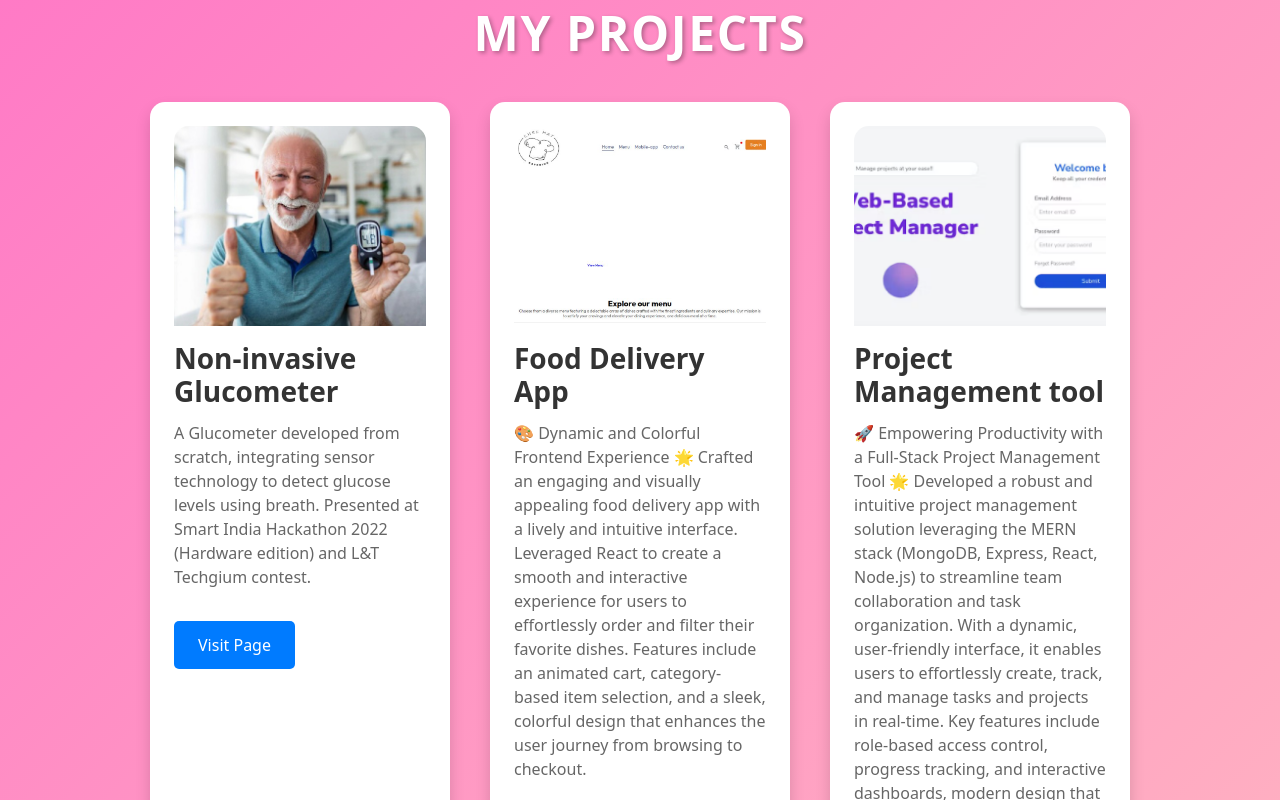
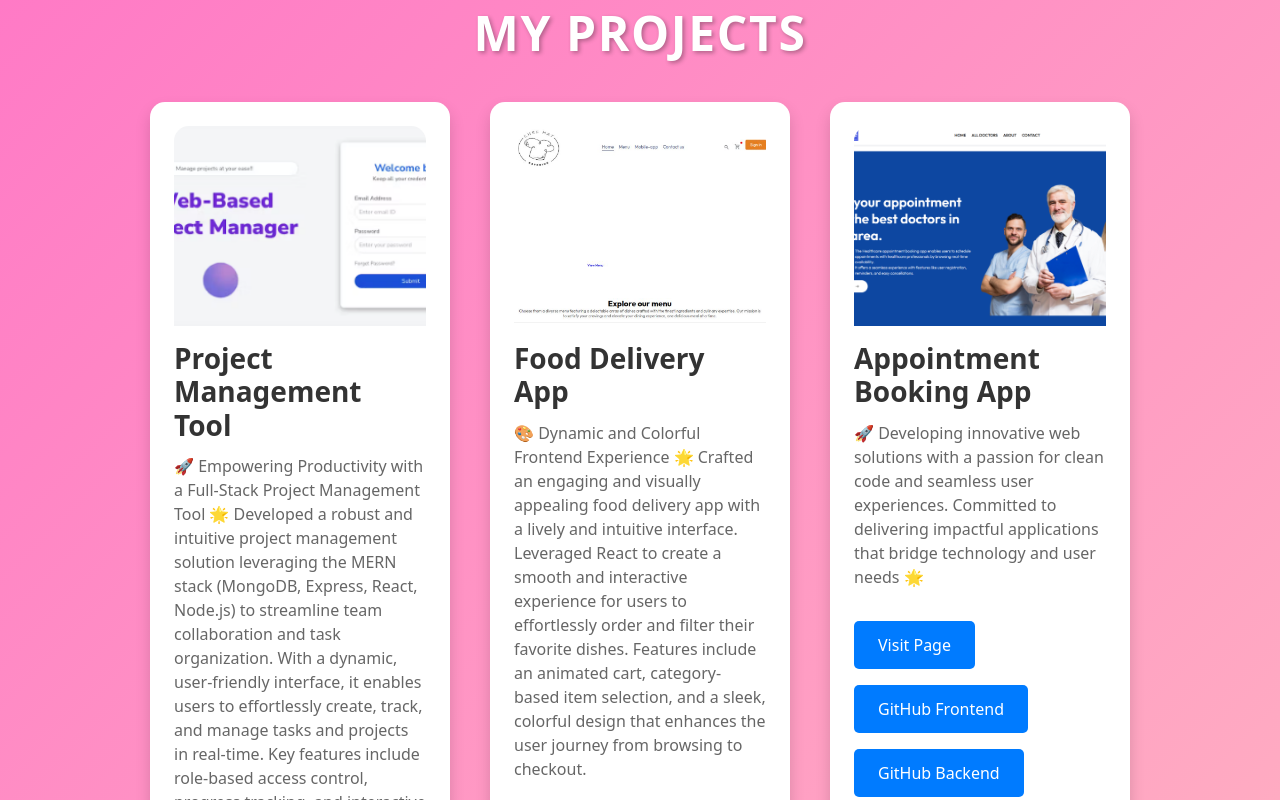
Before and after one commit to PriyankagithubS/portfolio, a React (Vite) app: page / in a window 1280 px wide. Shown: the part 1700-2500 px from the top of the page. Built offline with nearby package versions, Linux system fonts and the light colour scheme.

Commit message:
Projects Added

```diff
--- a/src/Components/Projects.jsx
+++ b/src/Components/Projects.jsx
@@ -6,25 +6,31 @@ import './Projects.css';
 const projects = [
     {
         id: 1,
-        title: 'Non-invasive Glucometer',
-        description: `A Glucometer developed from scratch, integrating sensor technology to detect glucose levels using breath.
-        Presented at Smart India Hackathon 2022 (Hardware edition) and L&T Techgium contest.`,
-        link: 'https://github.com/PriyankagithubS/NON-INVASIVE-GLUCOMETER.git' ,// Add actual link if available
-        image:'/diabetes.jpeg'
+        title: 'Project Management Tool',
+        description: "🚀 Empowering Productivity with a Full-Stack Project Management Tool 🌟 Developed a robust and intuitive project management solution leveraging the MERN stack (MongoDB, Express, React, Node.js) to streamline team collaboration and task organization. With a dynamic, user-friendly interface, it enables users to effortlessly create, track, and manage tasks and projects in real-time. Key features include role-based access control, progress tracking, and interactive dashboards, modern design that optimizes productivity and enhances the user experience from login to project completion. LOGIN CREDENTIALS USERNAME:priyankashan16@gmail.com PASSWORD:123456789",
+        link: 'https://projectmangertoolcapstone.netlify.app/',
+        image: '/project tool.png',
+        githubFrontend: 'https://github.com/PriyankagithubS/capstoneFrontend.git',
+        githubBackend: 'https://github.com/PriyankagithubS/capstoneBackend.git'
     },
     {
         id: 2,
         title: 'Food Delivery App',
         description: "🎨 Dynamic and Colorful Frontend Experience 🌟 Crafted an engaging and visually appealing food delivery app with a lively and intuitive interface. Leveraged React to create a smooth and interactive experience for users to effortlessly order and filter their favorite dishes. Features include an animated cart, category-based item selection, and a sleek, colorful design that enhances the user journey from browsing to checkout.",
         link: 'https://food-order-app-phi-rouge.vercel.app/',
-        image:'/foodapp.png'
+        image: '/foodapp.png',
+        githubFrontend: 'https://github.com/PriyankagithubS/food-order-app.git',
+        githubBackend: 'https://github.com/username/food-delivery-backend'
     },
- {
+
+    {
         id: 3,
-        title: 'Project Management tool',
-     description: "🚀 Empowering Productivity with a Full-Stack Project Management Tool 🌟 Developed a robust and intuitive project management solution leveraging the MERN stack (MongoDB, Express, React, Node.js) to streamline team collaboration and task organization. With a dynamic, user-friendly interface, it enables users to effortlessly create, track, and manage tasks and projects in real-time. Key features include role-based access control, progress tracking, and interactive dashboards, modern design that optimizes productivity and enhances the user experience from login to project completion. LOGIN CREDENTIALS USERNAME:priyankashan16@gmail.com PASSWORD:123456789",
-     link: 'https://projectmangertoolcapstone.netlify.app/',
-     image:'/project tool.png'
+        title: 'Appointment Booking App',
+        description: "🚀 Developing innovative web solutions with a passion for clean code and seamless user experiences. Committed to delivering impactful applications that bridge technology and user needs 🌟",
+        link: 'https://doctorappointmentbookingapp.netlify.app/',
+        image: '/appointmentApp.png',
+        githubFrontend: 'https://github.com/PriyankagithubS/appointmentbooking.git',
+        githubBackend: 'https://github.com/PriyankagithubS/appointmentBookingBackend.git'
     }
 
     // Add more projects as needed
@@ -65,6 +71,14 @@ const Projects = () => {
                         <a href={project.link} target="_blank" rel="noopener noreferrer">
                             <button className="project-button">Visit Page</button>
                         </a>
+                        <div className="project-buttons">
+                            <a href={project.githubFrontend} target="_blank" rel="noopener noreferrer">
+                                <button className="project-button">GitHub Frontend</button>
+                            </a>
+                            <a href={project.githubBackend} target="_blank" rel="noopener noreferrer">
+                                <button className="project-button">GitHub Backend</button>
+                            </a>
+                        </div>
                     </motion.div>
                 ))}
             </motion.div>
```
Also changed, not shown: public/appointmentApp.png (added).
